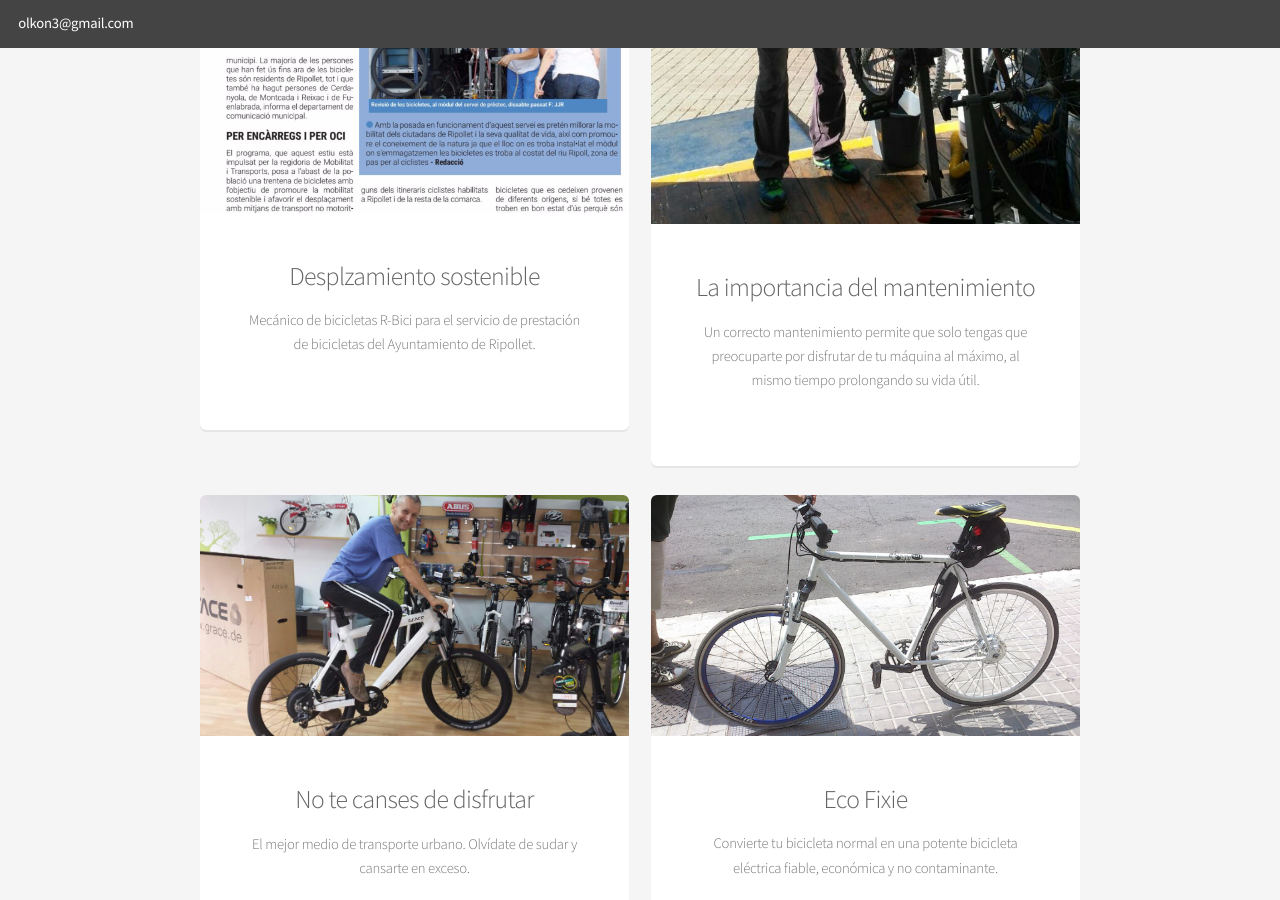
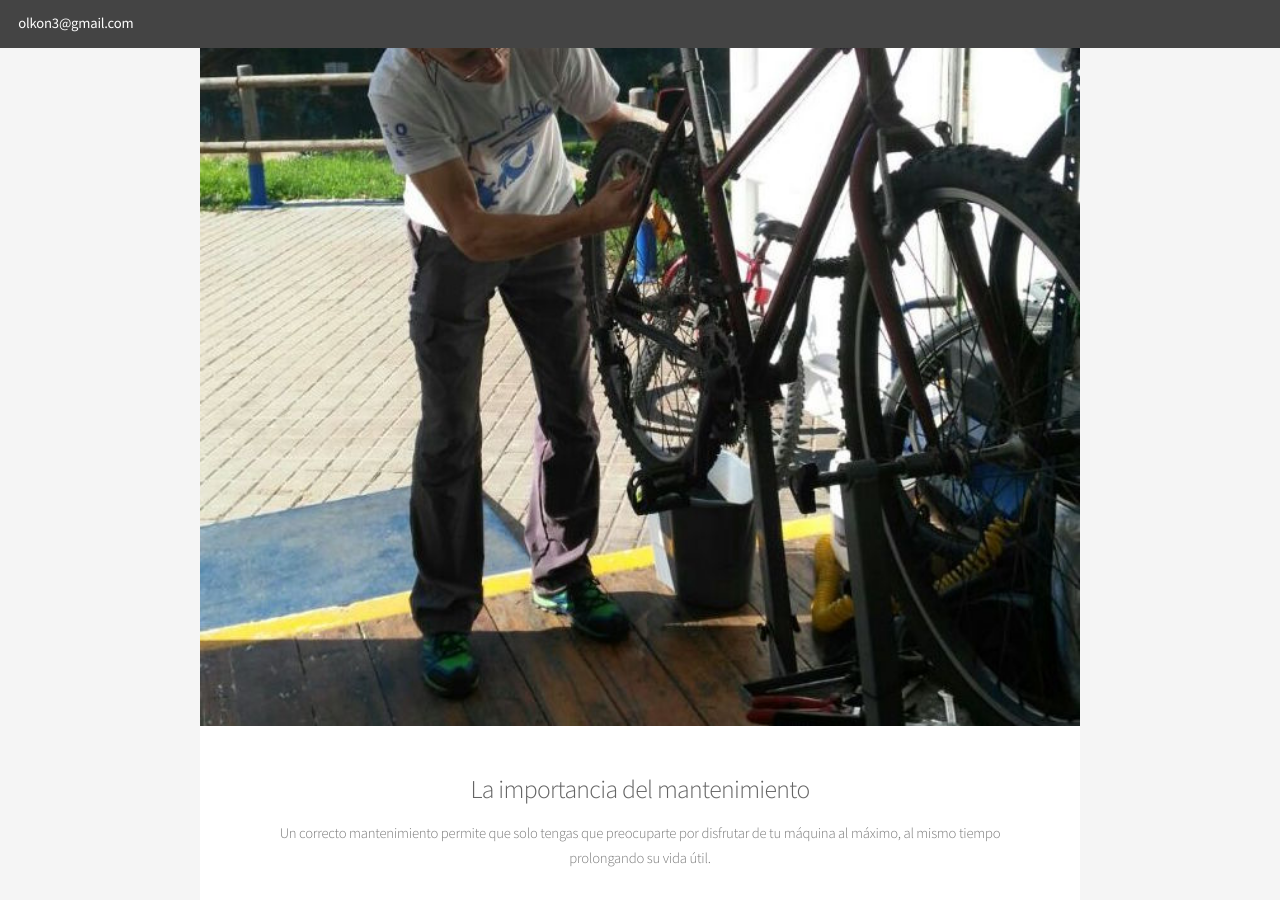
Before and after one commit to olegbcn/olegbcn.github.io, a Jekyll site: the page built from index.html, in a window 1280 px wide and 900 px high, scrolled down 2287 px. Built offline with Jekyll 4.4.1, drawn with Linux system fonts in a browser that asks for light colours; the list of posts is cut into pages by our own code; some of the changed text lies outside the part shown.

Commit message:
change layout to be more readable

```diff
--- a/index.html
+++ b/index.html
@@ -45,19 +45,8 @@ layout: default
 </section>
 
 <div class="row">
-	<div class="6u">
 
-		<section class="box special">
-			<span class="image featured"><img src="{{ site.baseurl }}/assets/images/pic04.png" alt="" /></span>
-			<h3>Desplzamiento sostenible</h3>
-			<p>Mecánico de bicicletas R-Bici para el servicio de prestación de bicicletas del Ayuntamiento de Ripollet.</p>
-			<ul class="actions">
-				<!--<li><a href="#" class="button alt">Learn More</a></li>-->
-			</ul>
-		</section>
-
-	</div>
-	<div class="6u">
+	<div class="31u">
 
 		<section class="box special">
 			<span class="image featured"><img src="{{ site.baseurl }}/assets/images/pic02.jpg" alt="" /></span>
@@ -67,6 +56,7 @@ layout: default
 				<!--<li><a href="#" class="button alt">Learn More</a></li>-->
 			</ul>
 		</section>
+	</div>
 </div>
 <div class="row">
 
@@ -100,6 +90,18 @@ layout: default
 	<div class="31u">
 
 		<section class="box special">
+			<span class="image featured"><img src="{{ site.baseurl }}/assets/images/pic04.png" alt=""/></span>
+			<p>Desplzamiento sostenible. Mecánico de bicicletas R-Bici para el servicio de prestación de bicicletas del Ayuntamiento de Ripollet.</p>
+
+		</section>
+
+	</div>
+</div>
+
+<div class="row">
+	<div class="31u">
+
+		<section class="box special">
 			<span class="image featured"><img src="{{ site.baseurl }}/assets/images/pic09.jpg" alt=""/></span>
 			<p>Servicio técnico. Instalación y mantenimiento KIT eléctrico. Reparación BMS, controladoras, baterías.</p>
 
```
